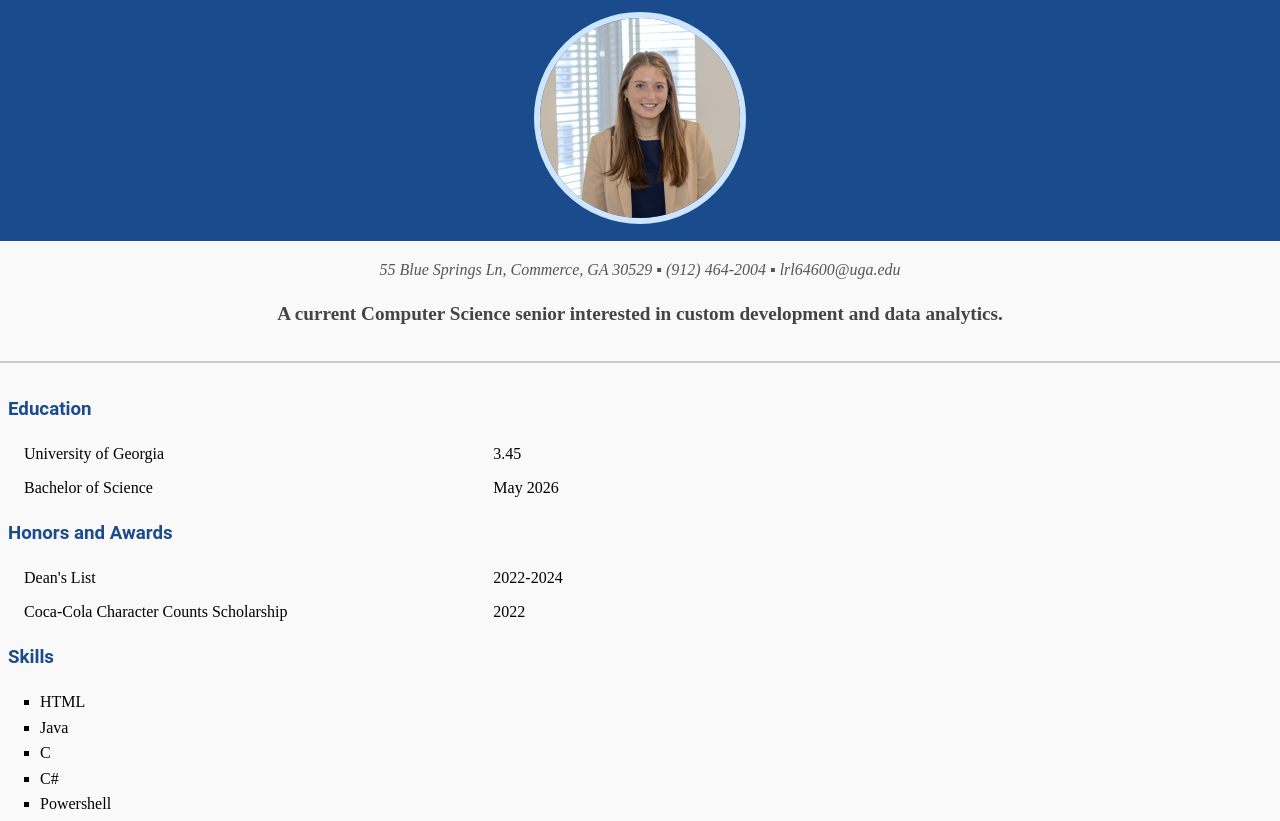
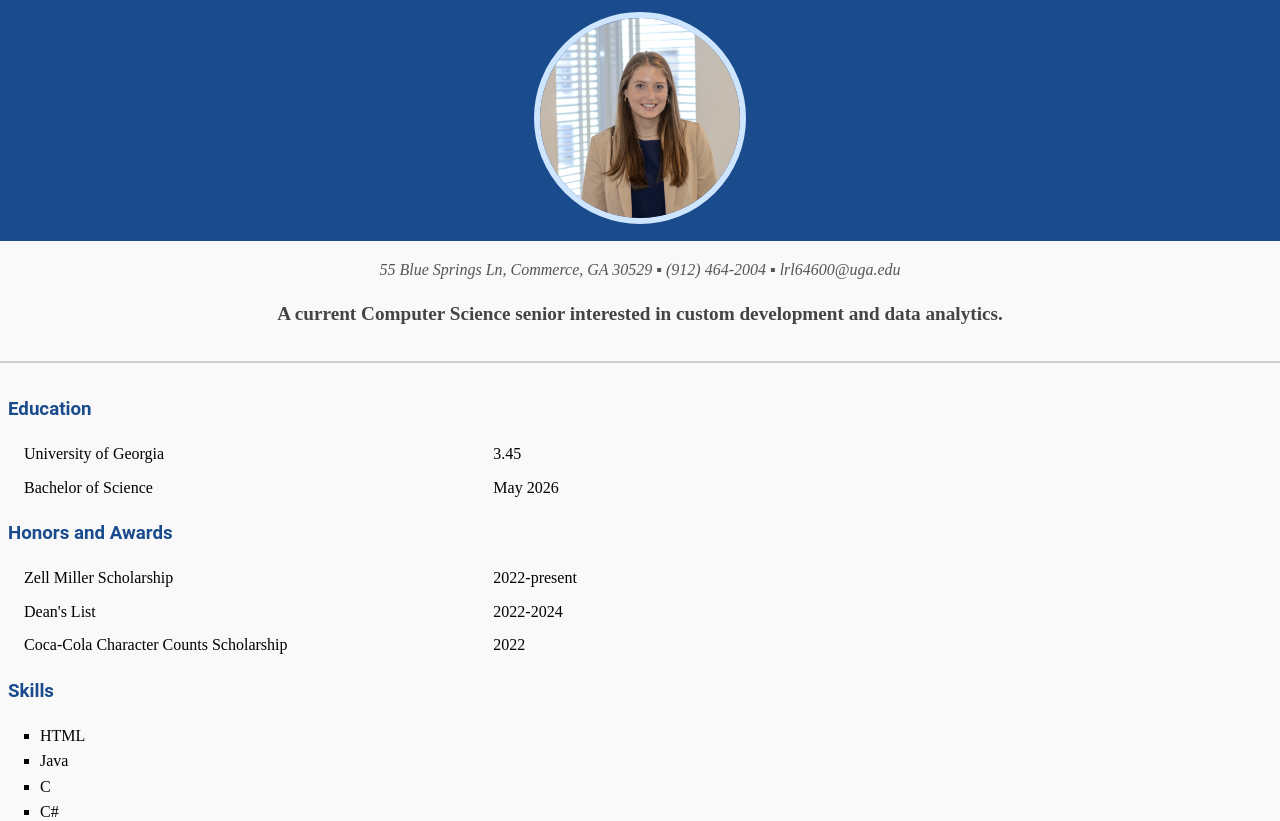
Before and after one commit to laurenlindsey03/laurenlindsey03.github.io, a website: page index.html in a window 1280 px wide. Shown: the part 256-1077 px from the top of the page. Drawn offline with nearby package versions, Linux system fonts and the light colour scheme.

Commit message:
Honors Update

```diff
--- a/index.html
+++ b/index.html
@@ -40,6 +40,8 @@
     <section>
         <h3>Honors and Awards</h3>
         <dl>
+            <dt>Zell Miller Scholarship</dt>
+            <dd>2022-present</dd>
             <dt>Dean's List</dt>
             <dd>2022-2024</dd>
             <dt>Coca-Cola Character Counts Scholarship</dt>
```
